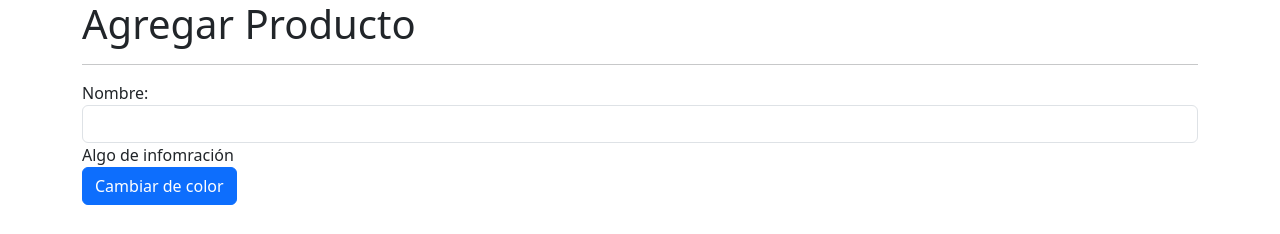
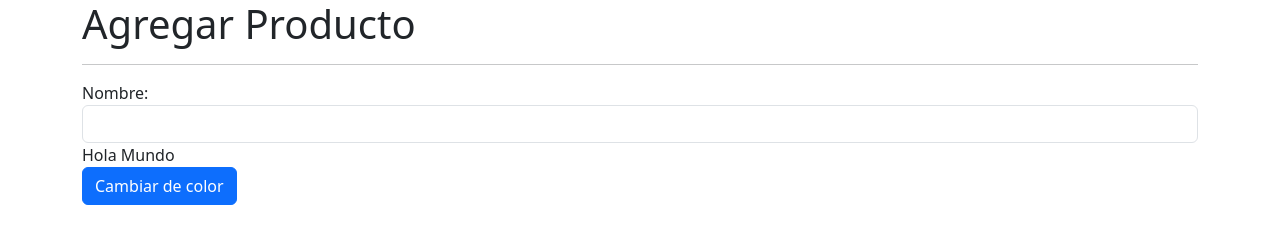
Before and after one commit to Facundo-Wehrli/directive-signals-app, an Angular app: page /products/product in a window 1280 px wide. Shown: the top 234 px of the page. Built offline with nearby package versions, Linux system fonts and the light colour scheme.

Commit message:
test: personalized directive

```diff
--- a/src/app/products/pages/product-page/product-page.component.html
+++ b/src/app/products/pages/product-page/product-page.component.html
@@ -1,26 +1,28 @@
 <h1>Agregar Producto</h1>
-<hr>
+<hr />
 
 <form [formGroup]="myForm">
   <div class="col-auto">
-    <label >Nombre:</label>
+    <label>Nombre:</label>
   </div>
 
   <div class="col-auto">
-    <input formControlName="name" type="text" class="form-control">
+    <input formControlName="name" type="text" class="form-control" />
   </div>
   <div class="col-auto">
-    <span>Algo de infomración</span>
+    <span customLabel></span>
   </div>
 
   <div class="row">
     <div class="col">
-      <button (click)="changeColor()" class="btn btn-primary">Cambiar de color</button>
+      <button (click)="changeColor()" class="btn btn-primary">
+        Cambiar de color
+      </button>
     </div>
   </div>
 </form>
 
 <pre class="mt-5">
-  {{myForm.get('name')?.errors | json}}
+  {{ myForm.get("name")?.errors | json }}
 </pre>
-<p>Color: {{color}} </p>
+<p>Color: {{ color }}</p>
--- a/src/app/products/products.module.ts
+++ b/src/app/products/products.module.ts
@@ -4,6 +4,7 @@ import { CommonModule } from '@angular/common';
 import { ProductsRoutingModule } from './products-routing.module';
 import { ProductPageComponent } from './pages/product-page/product-page.component';
 import { ReactiveFormsModule } from '@angular/forms';
+import { SharedModule } from '../shared/shared.module';
 
 
 @NgModule({
@@ -13,7 +14,8 @@ import { ReactiveFormsModule } from '@angular/forms';
   imports: [
     CommonModule,
     ProductsRoutingModule,
-    ReactiveFormsModule
+    ReactiveFormsModule,
+    SharedModule
   ]
 })
 export class ProductsModule { }
--- /dev/null
+++ b/src/app/shared/directives/custom-label.directive.ts
@@ -0,0 +1,21 @@
+import { Directive, ElementRef, OnInit } from '@angular/core';
+
+@Directive({
+  selector: '[customLabel]'
+})
+export class CustomLabelDirective implements OnInit{
+
+  private htmlElement?: ElementRef<HTMLElement>;
+
+  constructor(private el: ElementRef<HTMLElement>) {
+    // console.log('constructor de la directiva')
+    console.log(el)
+    this.htmlElement = el;
+
+    this.htmlElement.nativeElement.innerHTML = 'Hola Mundo'
+   }
+  ngOnInit(): void {
+    console.log('Directiva - NgOnInit')
+  }
+
+}
```
Also changed, not shown: src/app/shared/shared.module.ts (added, +19 -0 lines).
